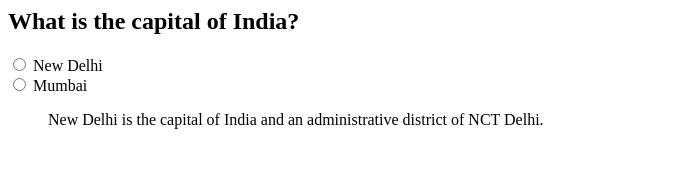
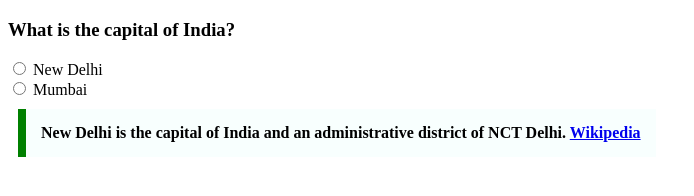
Before and after one commit to acciojob/trivia-Istiyakahmad, a website: page main.html in a window 1280 px wide. Shown: the whole page, without its empty margins (0-694 px from the left). Drawn offline with Linux system fonts and the light colour scheme.

Commit message:
created a submission

```diff
--- a/main.html
+++ b/main.html
@@ -1,11 +1,34 @@
-<h2>What is the capital of India?</h2>
-<form>
-  <input type="radio" id="newdelhi" name="capital" value="New Delhi">
-  <label for="newdelhi">New Delhi</label><br>
-  <input type="radio" id="mumbai" name="capital" value="Mumbai">
-  <label for="mumbai">Mumbai</label>
-</form>
+<!DOCTYPE html>
+<html lang="en">
+<head>
+  <meta charset="UTF-8">
+  <meta name="viewport" content="width=device-width, initial-scale=1.0">
+  <title>Trivia</title>
+  <style>
+    blockquote {
+      max-width: 600px;
+      margin: 10px;
+      padding: 15px;
+      border-left: 8px solid green;
+      background-color: #f8fffe;
+      font-weight: bold;
+    }
+  </style>
+</head>
+<body>
+  <h3>What is the capital of India?</h3>
 
-<blockquote class="quotation">
-  New Delhi is the capital of India and an administrative district of NCT Delhi.
-</blockquote>
+  <label>
+    <input type="radio" name="capital" value="New Delhi"> New Delhi
+  </label><br>
+
+  <label>
+    <input type="radio" name="capital" value="Mumbai"> Mumbai
+  </label>
+
+  <blockquote>
+    New Delhi is the capital of India and an administrative district of NCT Delhi.
+    <a href="https://en.wikipedia.org/wiki/New_Delhi" target="_blank">Wikipedia</a>
+  </blockquote>
+</body>
+</html>
--- a/styles.css
+++ /dev/null
@@ -1,8 +0,0 @@
-.quotation {
-  max-width: 600px;
-  margin: 10px;
-  padding: 15px;
-  border-left: 8px solid green;
-  background-color: #f8fffe;
-  font-weight: bold;
-}
```
